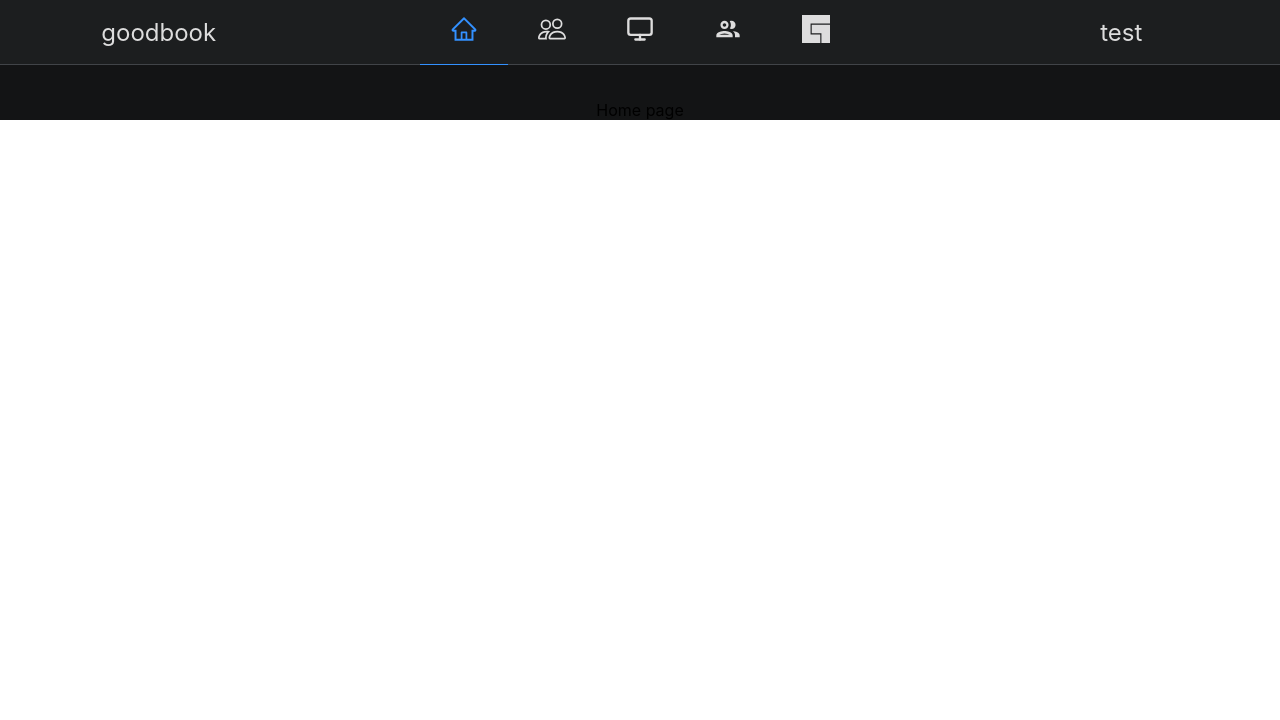
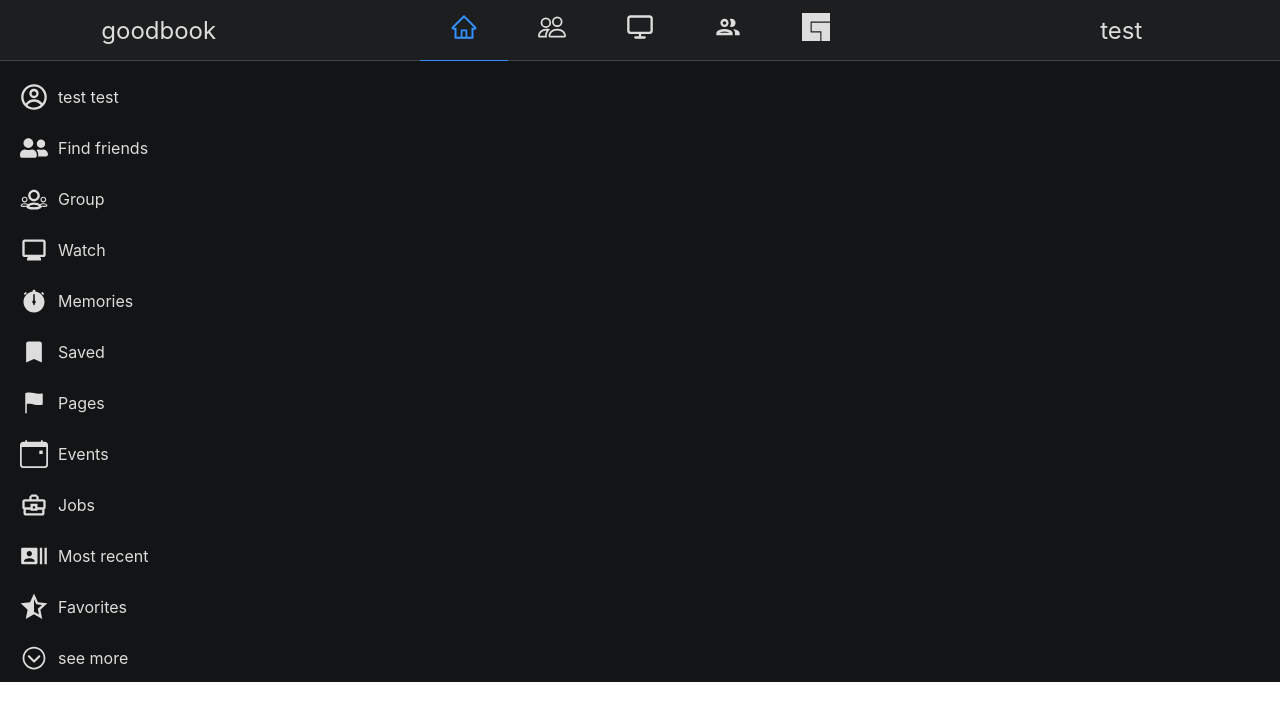
Before and after one commit to Naoto-110616/Goodbook_react-app, a React (Create React App) app in the folder goodbook-react/: page /home in a window 1280 px wide. Shown: the top 720 px of the page. Built offline with nearby package versions, Linux system fonts and the light colour scheme.

Commit message:
add navlist

```diff
--- /dev/null
+++ b/goodbook-react/src/components/Home/NavList.js
@@ -0,0 +1,103 @@
+import { NavLink } from "react-router-dom";
+import classes from "./NavList.module.css";
+
+import { CgProfile } from "react-icons/cg";
+import { FaUserFriends } from "react-icons/fa";
+import { TiGroupOutline } from "react-icons/ti";
+import { RiStarHalfLine } from "react-icons/ri";
+import {
+	IoIosArrowDropdown,
+	IoIosStopwatch,
+	IoMdBookmark,
+	IoIosFlag,
+} from "react-icons/io";
+import { BsCalendarEvent } from "react-icons/bs";
+import {
+	MdOutlineBusinessCenter,
+	MdRecentActors,
+	MdOutlineMonitor,
+} from "react-icons/md";
+
+const NavList = () => {
+	return (
+		<>
+			<div className={classes.navList}>
+				<ul>
+					<li>
+						<NavLink to="user">
+							<CgProfile />
+							<p>test test</p>
+						</NavLink>
+					</li>
+					<li>
+						<NavLink to="user">
+							<FaUserFriends />
+							<p>Find friends</p>
+						</NavLink>
+					</li>
+					<li>
+						<NavLink to="user">
+							<TiGroupOutline />
+							<p>Group</p>
+						</NavLink>
+					</li>
+					<li>
+						<NavLink to="user">
+							<MdOutlineMonitor />
+							<p>Watch</p>
+						</NavLink>
+					</li>
+					<li>
+						<NavLink to="user">
+							<IoIosStopwatch />
+							<p>Memories</p>
+						</NavLink>
+					</li>
+					<li>
+						<NavLink to="user">
+							<IoMdBookmark />
+							<p>Saved</p>
+						</NavLink>
+					</li>
+					<li>
+						<NavLink to="user">
+							<IoIosFlag />
+							<p>Pages</p>
+						</NavLink>
+					</li>
+					<li>
+						<NavLink to="user">
+							<BsCalendarEvent />
+							<p>Events</p>
+						</NavLink>
+					</li>
+					<li>
+						<NavLink to="user">
+							<MdOutlineBusinessCenter />
+							<p>Jobs</p>
+						</NavLink>
+					</li>
+					<li>
+						<NavLink to="user">
+							<MdRecentActors />
+							<p>Most recent</p>
+						</NavLink>
+					</li>
+					<li>
+						<NavLink to="user">
+							<RiStarHalfLine />
+							<p>Favorites</p>
+						</NavLink>
+					</li>
+					<li className={classes.seeMore}>
+						<div>
+							<IoIosArrowDropdown />
+							<p>see more</p>
+						</div>
+					</li>
+				</ul>
+			</div>
+		</>
+	);
+};
+export default NavList;
--- /dev/null
+++ b/goodbook-react/src/components/Home/NavList.module.css
@@ -0,0 +1,63 @@
+.navList {
+	width: 20%;
+	padding: 10px 0 0 10px;
+}
+.navList ul {
+	list-style: none;
+	padding: 0;
+	margin: 0;
+}
+.navList li {
+	margin: 3px 0;
+}
+.navList li a {
+	width: 100%;
+	text-decoration: none;
+	color: #ddd;
+	display: flex;
+	align-items: center;
+	padding: 10px;
+	transition: 0.2s;
+}
+.navList li a:hover {
+	background-color: #727272;
+	border-radius: 5px;
+	transition: 0.2s;
+}
+.navList li a svg {
+	width: 28px;
+	height: 28px;
+	margin: 0px 10px 0 0;
+	color: #ddd;
+}
+.navList li a p {
+	margin: 0;
+	padding: 0;
+}
+.seeMore {
+	margin: 3px 0;
+}
+.seeMore div {
+	width: 100%;
+	text-decoration: none;
+	color: #ddd;
+	display: flex;
+	align-items: center;
+	padding: 10px;
+	transition: 0.2s;
+	cursor: pointer;
+}
+.seeMore div:hover {
+	background-color: #727272;
+	border-radius: 5px;
+	transition: 0.2s;
+}
+.seeMore div svg {
+	width: 28px;
+	height: 28px;
+	margin: 0px 10px 0 0;
+	color: #ddd;
+}
+.seeMore div p {
+	margin: 0;
+}
--- a/goodbook-react/src/components/UI/Header/Header.module.css
+++ b/goodbook-react/src/components/Layout/Header/Header.module.css
@@ -5,7 +5,7 @@ header {
 	color: #ddd;
 	font-size: 1.5rem;
 	align-items: center;
-	padding: 7px 3%;
+	padding: 5px 3%;
 	width: 100%;
 	box-sizing: border-box;
 	justify-content: space-between;
--- a/goodbook-react/src/components/UI/Header/MainNavigation.module.css
+++ b/goodbook-react/src/components/Layout/Header/MainNavigation.module.css
@@ -18,7 +18,7 @@
 	transition: 0.2s;
 }
 .mainNav a {
-	padding: 15px 30px;
+	padding: 13px 30px;
 	color: #ddd;
 	text-decoration: none;
 }
--- a/goodbook-react/src/components/Layout/Layout.module.css
+++ b/goodbook-react/src/components/Layout/Layout.module.css
@@ -1,4 +1,5 @@
 .main {
-	padding: 100px 0 0 0;
+	padding: 60px 0 0 0;
 	background-color: #131415;
+	color: #fff;
 }
--- a/goodbook-react/src/components/Layout/Layouts.js
+++ b/goodbook-react/src/components/Layout/Layouts.js
@@ -1,4 +1,4 @@
-import Header from "../UI/Header/Header";
+import Header from "./Header/Header";
 import classes from "./Layout.module.css";
 const Layouts = (props) => {
 	return (
--- a/goodbook-react/src/pages/Home.js
+++ b/goodbook-react/src/pages/Home.js
@@ -1,10 +1,13 @@
+import NavList from "../components/Home/NavList";
 import Layouts from "../components/Layout/Layouts";
 
 const Home = () => {
 	return (
 		<>
 			<Layouts>
-				<div>Home page</div>
+				<section>
+					<NavList />
+				</section>
 			</Layouts>
 		</>
 	);
```
Also changed, not shown: goodbook-react/src/components/Layout/Header/Header.js (renamed from goodbook-react/src/components/UI/Header/Header.js), goodbook-react/src/components/Layout/Header/MainNavigation.js (renamed from goodbook-react/src/components/UI/Header/MainNavigation.js), goodbook-react/src/components/Layout/Header/SubNavigation.js (renamed from goodbook-react/src/components/UI/Header/SubNavigation.js), goodbook-react/src/components/Layout/Header/SubNavigation.module.css (renamed from goodbook-react/src/components/UI/Header/SubNavigation.module.css), goodbook-react/src/index.css (indentation only).
